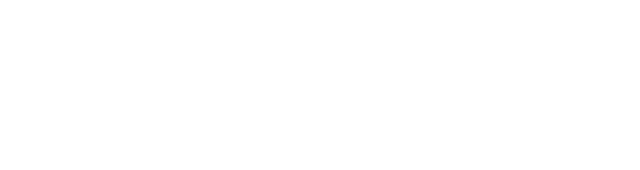
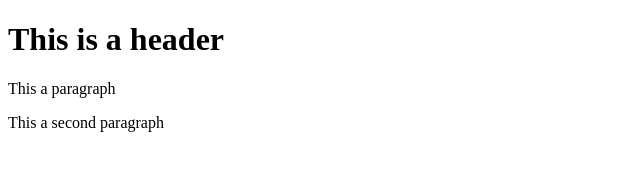
Before and after one commit to Seiftarek97/git-test, a plain HTML site: page index.html in a window 1280 px wide. Shown: the whole page, without its empty margins (0-640 px from the left). Drawn offline with Linux system fonts and the light colour scheme.

Commit message:
third commit

```diff
--- a/index.html
+++ b/index.html
@@ -2,7 +2,9 @@
 <html>
 <head>
     <meta charset="utf-8" />
-    <title></title>
+    <h1>This is a header</h1>
+    <p>This a paragraph</p>
+    <p>This a second paragraph</p>
 </head>
 <body>
 
```
